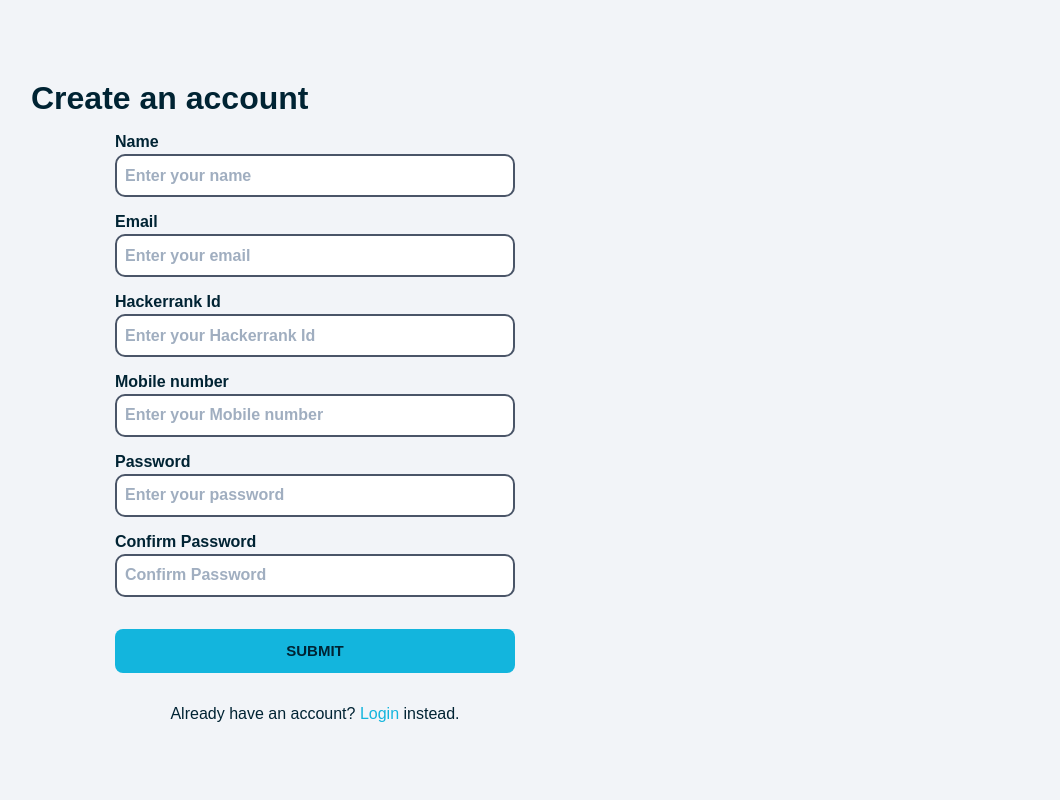
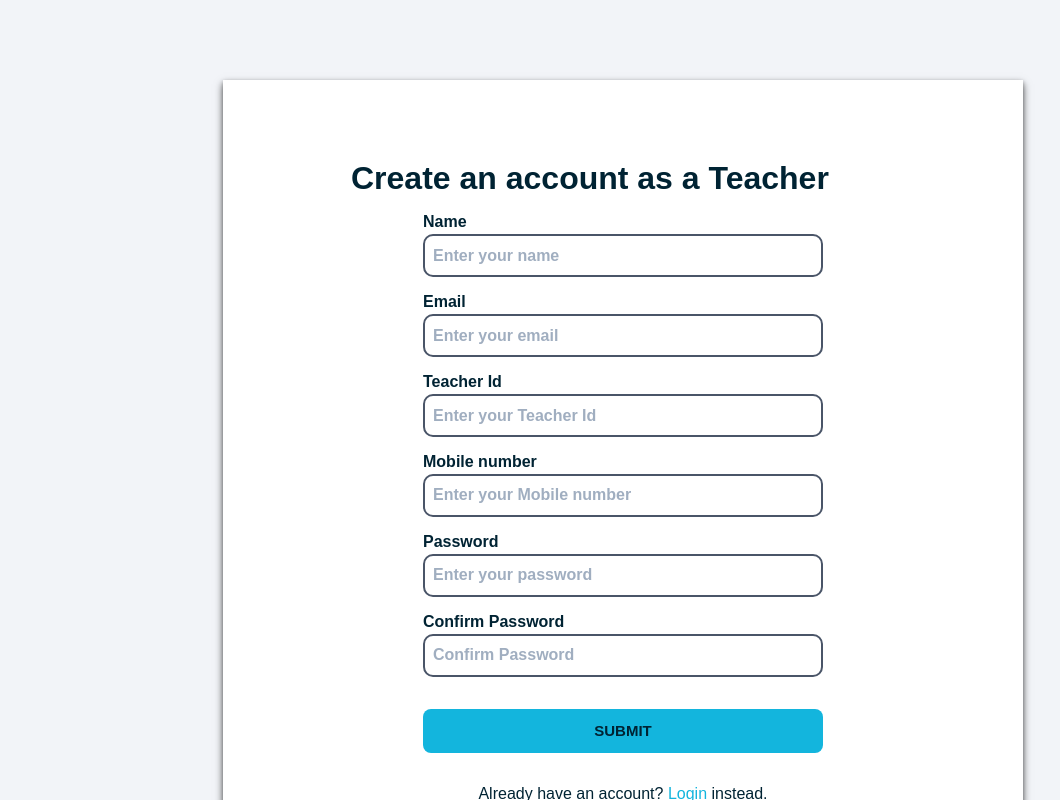
Before and after one commit to ImranMir32/Teacher-Go-Front-end, a React (Create React App) app: page / in a window 1280 px wide. Shown: the top 800 px of the page, without its empty margins (33-1093 px from the left). Built offline with nearby package versions, Linux system fonts and the light colour scheme.

Commit message:
adding teacher signup form

```diff
--- a/src/App.js
+++ b/src/App.js
@@ -2,7 +2,8 @@ import React from "react";
 // import Home from "./routes/SignupForm";
 import { createBrowserRouter, RouterProvider } from "react-router-dom";
 import ErrorPage from "./error.page.jsx";
-import SignupForm from "./routes/SignupForm";
+
+import TeacherSignupForm from "./routes/TeacherSignupForm";
 // import CpGuide from "./routes/CP-Guide";
 // import SigninForm from "./routes/SigninForm";
 // import SignupForm from "./routes/SignupForm";
@@ -15,7 +16,7 @@ import SignupForm from "./routes/SignupForm";
 const router = createBrowserRouter([
   {
     path: "/",
-    element: <SignupForm />,
+    element: <TeacherSignupForm />,
     errorElement: <ErrorPage />,
   },
   // {
--- a/src/routes/SignupForm.jsx
+++ b/src/routes/TeacherSignupForm.jsx
@@ -1,7 +1,7 @@
 import React, { useEffect } from "react";
 import "../styles/main.css";
 import { useFormik } from "formik";
-import { signUpSchema } from "../schemas/schemas";
+import { teacherSignUpSchema } from "../schemas/schemas";
 // import imgSignUp from "../assets/signup.svg";
 // import Navbar from "../components/Navbar";
 import { Link } from "react-router-dom";
@@ -41,7 +41,7 @@ const onSubmit = async (values, actions) => {
   //   }
 };
 
-const SignupForm = () => {
+const TeacherSignupForm = () => {
   useEffect(() => {
     window.scrollTo(0, 0); // scroll to the top of the page
   }, []);
@@ -57,12 +57,12 @@ const SignupForm = () => {
     initialValues: {
       name: "",
       email: "",
-      hackerrankId: "",
+      teacherId: "",
       phone: "",
       password: "",
       confirmPassword: "",
     },
-    validationSchema: signUpSchema,
+    validationSchema: teacherSignUpSchema,
     onSubmit,
   });
 
@@ -71,11 +71,8 @@ const SignupForm = () => {
     <>
       <main class="main">
         <div class="container">
-          <h1>Create an account</h1>
-          <div class="column">
-            {/* <div class="illustration">
-              <img src={imgSignUp} alt="SignUp" />
-            </div> */}
+          <div class="form-container">
+            <h1>Create an account as a Teacher</h1>
             <form class="login form" onSubmit={handleSubmit} autoComplete="off">
               {/* name */}
               <label htmlFor="name">Name</label>
@@ -107,23 +104,21 @@ const SignupForm = () => {
                 <p className="error">{errors.email}</p>
               )}
 
-              {/* hackerrankId */}
-              <label htmlFor="hackerrankId">Hackerrank Id</label>
+              {/* teacherId */}
+              <label htmlFor="teacherId">Teacher Id</label>
               <input
-                value={values.hackerrankId}
+                value={values.teacherId}
                 onChange={handleChange}
-                id="hackerrankId"
+                id="teacherId"
                 type="text"
-                placeholder="Enter your Hackerrank Id"
+                placeholder="Enter your Teacher Id"
                 onBlur={handleBlur}
                 className={
-                  errors.hackerrankId && touched.hackerrankId
-                    ? "input-error"
-                    : ""
+                  errors.teacherId && touched.teacherId ? "input-error" : ""
                 }
               />
-              {errors.hackerrankId && touched.hackerrankId && (
-                <p className="error">{errors.hackerrankId}</p>
+              {errors.teacherId && touched.teacherId && (
+                <p className="error">{errors.teacherId}</p>
               )}
 
               {/* Mobile number */}
@@ -196,4 +191,4 @@ const SignupForm = () => {
   );
 };
 
-export default SignupForm;
+export default TeacherSignupForm;
--- a/src/schemas/schemas.js
+++ b/src/schemas/schemas.js
@@ -6,10 +6,10 @@ const passwordRules = /^(?=.*\d)(?=.*[a-z])(?=.*[A-Z]).{5,}$/;
 // Regular Expression to match Bangladeshi Phone number
 const phoneBd = /^(?:\+88|88)?(01[3-9]\d{8})$/;
 
-export const signUpSchema = yup.object().shape({
+export const teacherSignUpSchema = yup.object().shape({
   name: yup.string().min(4).required("Name is a required field"),
   email: yup.string().email("Please enter a valid email").required("Required"),
-  hackerrankId: yup.string().required("HackerrankId is a required field"),
+  teacherId: yup.string().required("Teacher Id is a required field"),
   phone: yup
     .string()
     .matches(phoneBd, { message: "Enter a valid phone number" })
--- a/src/styles/main.css
+++ b/src/styles/main.css
@@ -136,16 +136,16 @@ h4 {
   align-items: center;
 }
 
-.column {
-  display: grid;
-  grid-template-columns: 1fr 1fr;
-  gap: 1rem;
+.form-container {
+  width: 50rem;
+  height: 65rem;
+  padding: 5rem;
+  margin-left: 12rem;
+  background-color: white;
+  box-shadow: 0 2px 4px rgba(0, 0, 0, 0.3), 0 4px 8px rgba(0, 0, 0, 0.6);
 }
-
-@media only screen and (max-width: 1023px) {
-  .column {
-    grid-template-columns: 1fr;
-  }
+.form-container h1 {
+  margin-left: 3rem;
 }
 
 /* nav component */
```
